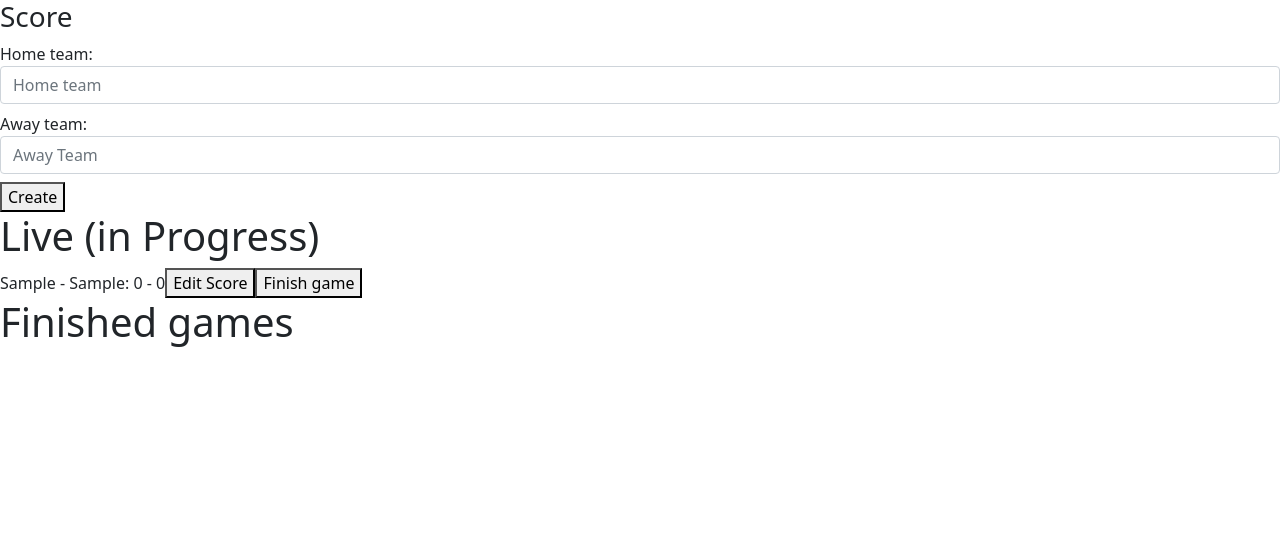
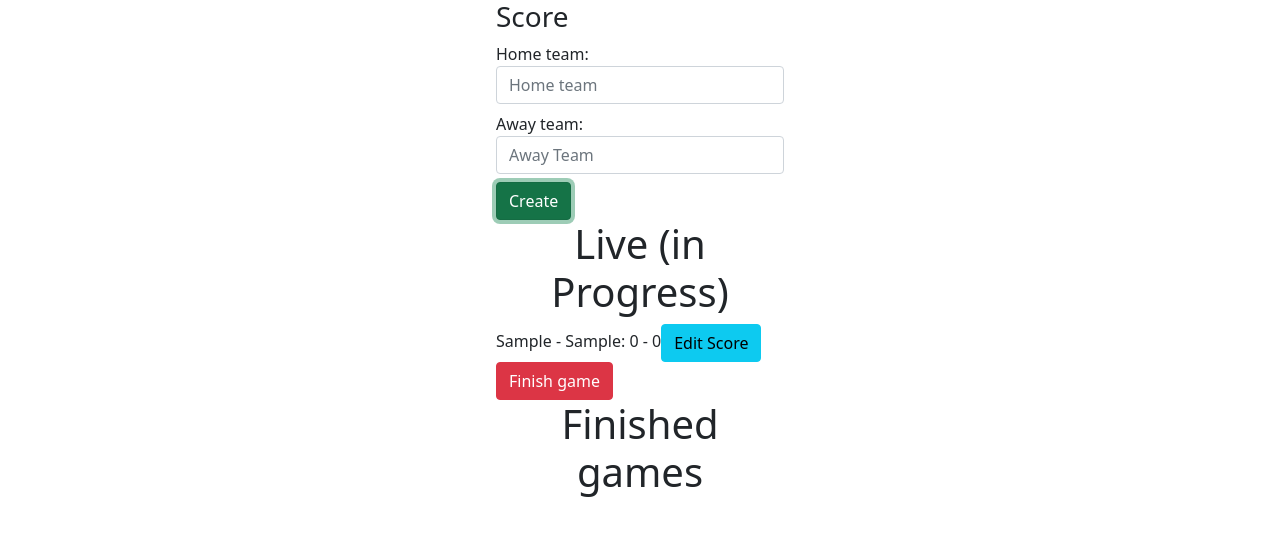
Before and after one commit to neks888/sportFisherNemanjaDjoric, a React (Create React App) app: page / in a window 1280 px wide. Both pictures are taken after typing "Sample", "Sample" into the empty fields and a click on the button "Create". Shown: the top 536 px of the page. Built offline with nearby package versions, Linux system fonts and the light colour scheme.

Commit message:
last commit

```diff
--- a/src/App.js
+++ b/src/App.js
@@ -19,7 +19,7 @@ function App() {
       id: Math.random(),
       home,
       away,
-      date: new Date().getTime().toString(),
+      date: new Date().now,
       scoreHome,
       scoreAway,
       inProgress: true,
@@ -42,8 +42,8 @@ function App() {
   };
   console.log(scoreHome, scoreAway);
   return (
-    <React.Fragment>
-      <form className="form-group grocery-form" onSubmit={handleSubmit}>
+    <div style={{ width: "18rem", margin: "0 auto" }}>
+      <form className="form-group " onSubmit={handleSubmit}>
         <h3>Score</h3>
         <div>
           <label htmlFor="start">Home team:</label>
@@ -64,7 +64,7 @@ function App() {
             onChange={(e) => setAway(e.target.value)}
           />
 
-          <button type="submit" className="submit-btn">
+          <button type="submit" className="btn btn-success">
             Create
           </button>
         </div>
@@ -87,8 +87,7 @@ function App() {
         )}
       <h1>Finished games</h1>
       {scoreBoard.length > 0 &&
-        scoreBoard
-          .map((pair) =>
+        scoreBoard.map((pair) =>
           pair.inProgress ? null : (
             <PairCard
               key={pair.id}
@@ -99,9 +98,8 @@ function App() {
               isEditing={isEditing}
             />
           )
-          )
-          .sort((a, b) => a.date - b.date)}
-    </React.Fragment>
+        )}
+    </div>
   );
 }
 
--- a/src/components/PairCard.js
+++ b/src/components/PairCard.js
@@ -48,10 +48,12 @@ function PairCard({ finishTheGame, pair, setScoreBoard, scoreBoard }) {
         <span>{scoreAway}</span>
       )}
       <React.Fragment>
-        <button onClick={() => editScore(id)}>
+        <button className="btn btn-info" onClick={() => editScore(id)}>
           {isEditing ? "Set" : "Edit Score"}
         </button>
-        <button onClick={() => finishTheGame(id)}>Finish game</button>
+        <button className="btn btn-danger" onClick={() => finishTheGame(id)}>
+          Finish game
+        </button>
       </React.Fragment>
     </div>
   ) : (
--- a/src/index.css
+++ b/src/index.css
@@ -1,13 +1,19 @@
 body {
   margin: 0;
-  font-family: -apple-system, BlinkMacSystemFont, 'Segoe UI', 'Roboto', 'Oxygen',
-    'Ubuntu', 'Cantarell', 'Fira Sans', 'Droid Sans', 'Helvetica Neue',
+  font-family: -apple-system, BlinkMacSystemFont, "Segoe UI", "Roboto", "Oxygen",
+    "Ubuntu", "Cantarell", "Fira Sans", "Droid Sans", "Helvetica Neue",
     sans-serif;
   -webkit-font-smoothing: antialiased;
   -moz-osx-font-smoothing: grayscale;
 }
 
 code {
-  font-family: source-code-pro, Menlo, Monaco, Consolas, 'Courier New',
+  font-family: source-code-pro, Menlo, Monaco, Consolas, "Courier New",
     monospace;
 }
+
+h1 {
+  text-align: center;
+
+  margin: 2rem auto;
+}
```
Lines whose indentation alone changed are shown as unchanged.
